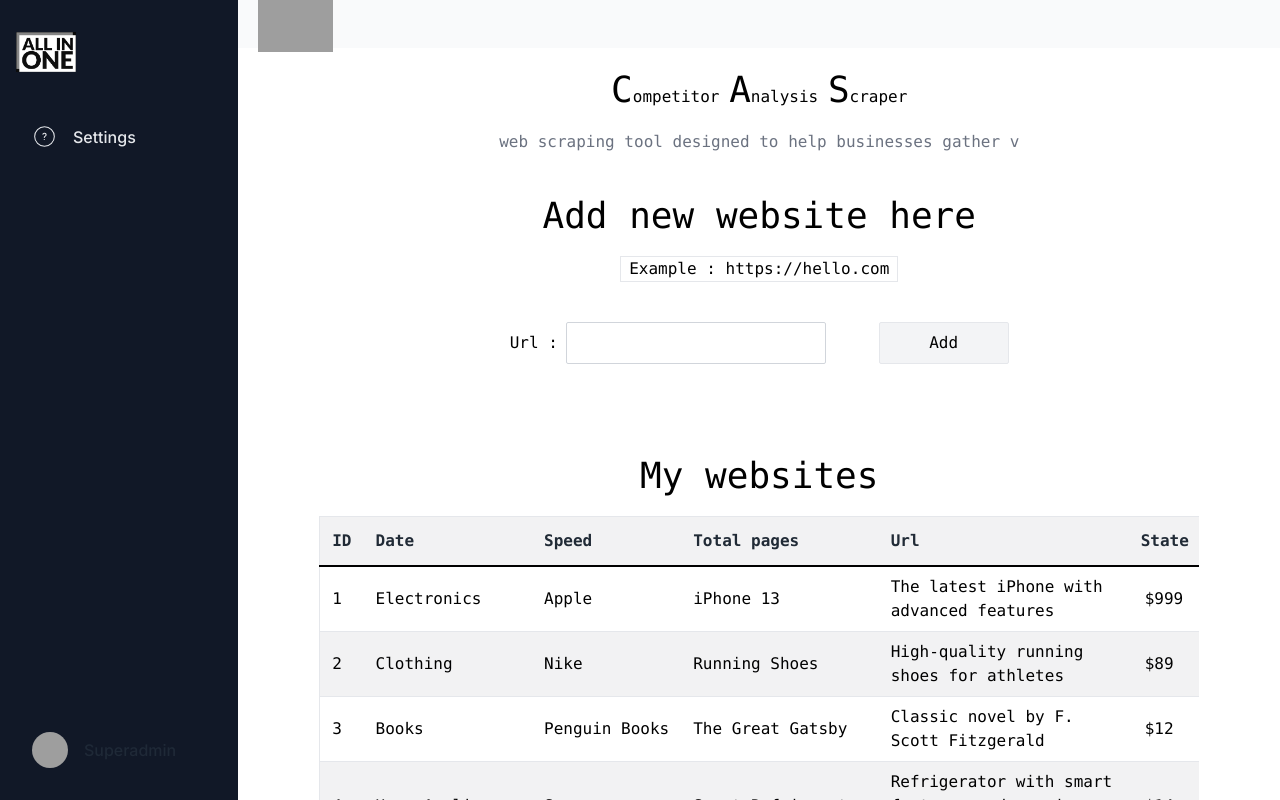
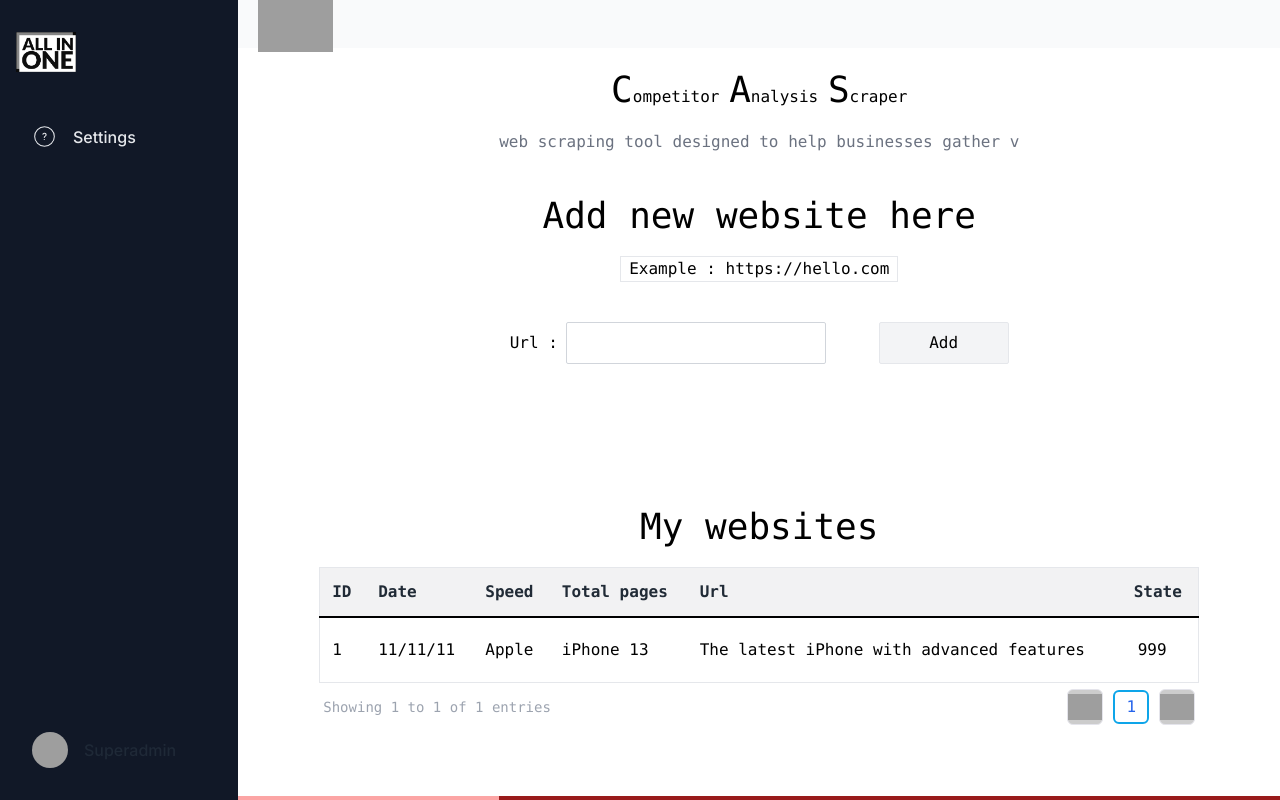
Before and after one commit to houssam15/all_in_one, a Next.js app: page /competitor-analysis-scraper/view/pages in a window 1280 px wide. Built offline with nearby package versions, Linux system fonts and the light colour scheme; no server answers; the database is empty; grey boxes are pictures that could not be loaded.

Commit message:
new update

```diff
--- /dev/null
+++ b/app/competitor-analysis-scraper/api/site/get-all/route.ts
@@ -0,0 +1,8 @@
+import { NextRequest, NextResponse } from 'next/server';
+import {getAllSites} from "../../../controller";
+//http://localhost:3000/competitor-analysis-scraper/api/site/get-all
+export async function GET (req:NextRequest){
+    const result = await getAllSites();
+    if(result.hasErrors()) return NextResponse.json({errors:result.getErrors()},{status: 400});
+    return NextResponse.json({data:result.getResults()},{status: 200});
+}
--- a/app/competitor-analysis-scraper/controller/index.ts
+++ b/app/competitor-analysis-scraper/controller/index.ts
@@ -4,3 +4,4 @@
 export {getPagesAnalytics} from "./methods/getPagesAnalytics";
 export {getWorkingSites} from "./methods/getWorkingSites";
 export {inializeSiteState} from "./methods/inializeSiteState";
+export {getAllSites} from "./methods/getAllSites";
--- /dev/null
+++ b/app/competitor-analysis-scraper/controller/methods/getAllSites.ts
@@ -0,0 +1,10 @@
+"use server"
+import Response from "../utils/response.class";
+import { getAllSites as getAllSitesData} from "../../database/data";
+
+export async function getAllSites ():Promise<Response>{
+    var response = new Response();
+    const sites = await getAllSitesData();
+    if(sites==null) return response.addError("Error fetching sites!");
+   return response.addResult(sites);
+}
--- a/app/competitor-analysis-scraper/database/data/index.ts
+++ b/app/competitor-analysis-scraper/database/data/index.ts
@@ -117,3 +117,13 @@
     return null;
   }
 }
+
+
+export async function getAllSites(): Promise<any|null>{
+  try{
+    const sites = await prisma.competitorAnalysisScraperSite.findMany();
+    return sites;
+  }catch(err){
+    return null;
+  }
+}
--- a/app/competitor-analysis-scraper/view/components/website_list.tsx
+++ b/app/competitor-analysis-scraper/view/components/website_list.tsx
@@ -1,156 +1,52 @@
 "use client"
-import React,{ useState, useMemo }  from "react";
+import React,{ useState, useMemo, useEffect }  from "react";
 const products = [
     {
       id: 1,
-      Category: "Electronics",
-      Company: "Apple",
-      Product: "iPhone 13",
-      Description: "The latest iPhone with advanced features",
-      Price: 999,
-      CustomDetails: [
-        {
-          Date: "2023-09-05",
-          Customer: "John Doe",
-          Quantity: 2,
-          TotalAmount: 1998,
-        },
-        {
-          Date: "2023-09-04",
-          Customer: "Jane Smith",
-          Quantity: 1,
-          TotalAmount: 999,
-        },
-      ],
-    },
-    {
-      id: 2,
-      Category: "Clothing",
-      Company: "Nike",
-      Product: "Running Shoes",
-      Description: "High-quality running shoes for athletes",
-      Price: 89,
-      CustomDetails: [
-        {
-          Date: "2023-09-05",
-          Customer: "Alice Johnson",
-          Quantity: 3,
-          TotalAmount: 267,
-        },
-        {
-          Date: "2023-09-03",
-          Customer: "Bob Brown",
-          Quantity: 2,
-          TotalAmount: 178,
-        },
-      ],
-    },
-    {
-      id: 3,
-      Category: "Books",
-      Company: "Penguin Books",
-      Product: "The Great Gatsby",
-      Description: "Classic novel by F. Scott Fitzgerald",
-      Price: 12,
-      CustomDetails: [
-        {
-          Date: "2023-09-02",
-          Customer: "Ella Williams",
-          Quantity: 5,
-          TotalAmount: 60,
-        },
-      ],
-    },
-    {
-      id: 4,
-      Category: "Home Appliances",
-      Company: "Samsung",
-      Product: "Smart Refrigerator",
-      Description: "Refrigerator with smart features and spacious design",
-      Price: 14,
-      CustomDetails: [
-        {
-          Date: "2023-09-05",
-          Customer: "David Wilson",
-          Quantity: 1,
-          TotalAmount: 14,
-        },
-      ],
-    },
-    {
-      id: 5,
-      Category: "Electronics",
-      Company: "Sony",
-      Product: "PlayStation 5",
-      Description: "Next-gen gaming console",
-      Price: 499,
-      CustomDetails: [
-        {
-          Date: "2023-09-06",
-          Customer: "Sarah Davis",
-          Quantity: 1,
-          TotalAmount: 499,
-        },
-      ],
-    },
-    {
-      id: 6,
-      Category: "Clothing",
-      Company: "Adidas",
-      Product: "Sneakers",
-      Description: "Stylish sneakers for everyday wear",
-      Price: 75,
-      CustomDetails: [
-        {
-          Date: "2023-09-07",
-          Customer: "Michael Lee",
-          Quantity: 2,
-          TotalAmount: 150,
-        },
-      ],
-    },
-    {
-      id: 7,
-      Category: "Electronics",
-      Company: "Samsung",
-      Product: "4K Smart TV",
-      Description: "High-quality 4K television with smart features",
-      Price: 799,
-      CustomDetails: [
-        {
-          Date: "2023-09-08",
-          Customer: "Sophia Anderson",
-          Quantity: 1,
-          TotalAmount: 799,
-        },
-      ],
+      date: "11/11/11",
+      speed: "Apple",
+      totalPages: "iPhone 13",
+      url: "The latest iPhone with advanced features",
+      state: 999,
     },
 ]
 export default function WebsiteList() {
-    const [productList] = useState(products);
+
+  const [productList] = useState(products);
   const [rowsLimit] = useState(5);
   const [rowsToShow, setRowsToShow] = useState(productList.slice(0, rowsLimit));
   const [customPagination, setCustomPagination] = useState<any>([]);
   const [totalPage] = useState(Math.ceil(productList?.length / rowsLimit));
   const [currentPage, setCurrentPage] = useState(0);
+  const [isError , setIsError] = useState(false);
+
+  useEffect(()=>{
+    const fetchWebsites = async () =>{
+      const results = await fetch("/competitor-analysis-scraper/api/site/get-all");
+      if(results.status!==200) setIsError(true);
+      console.log(await results.json());
+    }
+    fetchWebsites();
+  },[])
+
   const nextPage = () => {
     const startIndex = rowsLimit * (currentPage + 1);
     const endIndex = startIndex + rowsLimit;
-    const newArray = products.slice(startIndex, endIndex);
+    const newArray = productList.slice(startIndex, endIndex);
     setRowsToShow(newArray);
     setCurrentPage(currentPage + 1);
   };
   const changePage = (value:any) => {
     const startIndex = value * rowsLimit;
     const endIndex = startIndex + rowsLimit;
-    const newArray = products.slice(startIndex, endIndex);
+    const newArray = productList.slice(startIndex, endIndex);
     setRowsToShow(newArray);
     setCurrentPage(value);
   };
   const previousPage = () => {
     const startIndex = (currentPage - 1) * rowsLimit;
     const endIndex = startIndex + rowsLimit;
-    const newArray = products.slice(startIndex, endIndex);
+    const newArray = productList.slice(startIndex, endIndex);
     setRowsToShow(newArray);
     if (currentPage > 1) {
       setCurrentPage(currentPage - 1);
@@ -215,15 +111,15 @@
                     {data?.id}
                   </td>
                   <td
-                    className={`py-2 px-3 font-normal text-base ${
+                    className={ `py-2 px-3 font-normal text-base ${
                       index == 0
                         ? "border-t-2 border-black"
                         : index == rowsToShow?.length
                         ? "border-y"
                         : "border-t"
-                    } whitespace-nowrap`}
+                    } whitespace-nowrap` }
                   >
-                    {data?.Category}
+                    {data?.date}
                   </td>
                   <td
                     className={`py-2 px-3 font-normal text-base ${
@@ -234,7 +130,7 @@
                         : "border-t"
                     } whitespace-nowrap`}
                   >
-                    {data?.Company}
+                    {data?.speed}
                   </td>
                   <td
                     className={`py-2 px-3 text-base  font-normal ${
@@ -245,7 +141,7 @@
                         : "border-t"
                     } whitespace-nowrap`}
                   >
-                    {data?.Product}
+                    {data?.totalPages}
                   </td>
                   <td
                     className={`py-2 px-3 text-base  font-normal ${
@@ -256,7 +152,7 @@
                         : "border-t"
                     } min-w-[250px]`}
                   >
-                    {data?.Description}
+                    {data?.url}
                   </td>
                   <td
                     className={`py-5 px-4 text-base  font-normal ${
@@ -267,7 +163,7 @@
                         : "border-t"
                     }`}
                   >
-                    {"$" + data?.Price}
+                    {data?.state}
                   </td>
                 </tr>
               ))}
@@ -275,7 +171,7 @@
           </table>
         </div>
         <div className="w-full  flex justify-center sm:justify-between flex-col sm:flex-row gap-5 mt-1.5 px-1 items-center">
-          <div className="text-lg">
+          <div className="text-sm text-gray-400">
             Showing {currentPage == 0 ? 1 : currentPage * rowsLimit + 1} to{" "}
             {currentPage == totalPage - 1
               ? productList?.length
```
Also changed, not shown: 1 other file (tests, documents, lock files or other folders).
